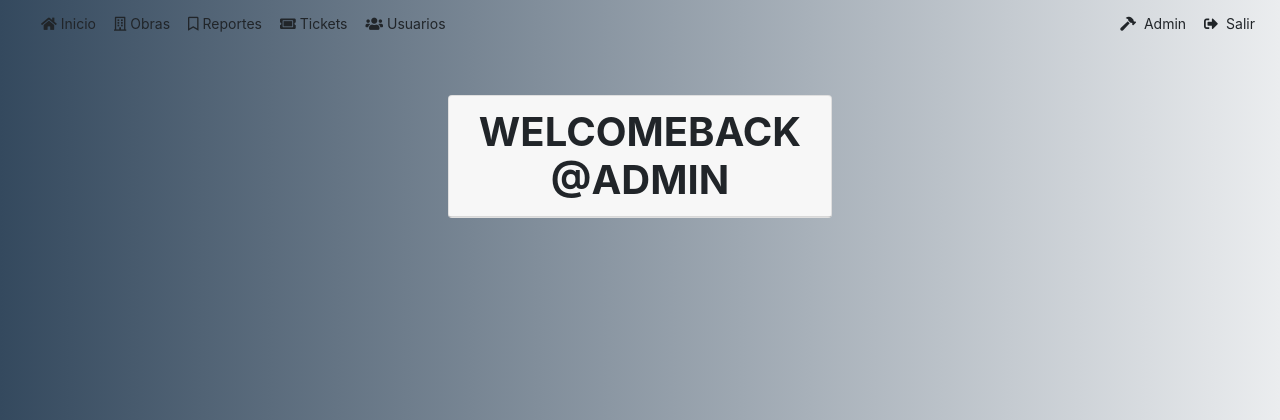
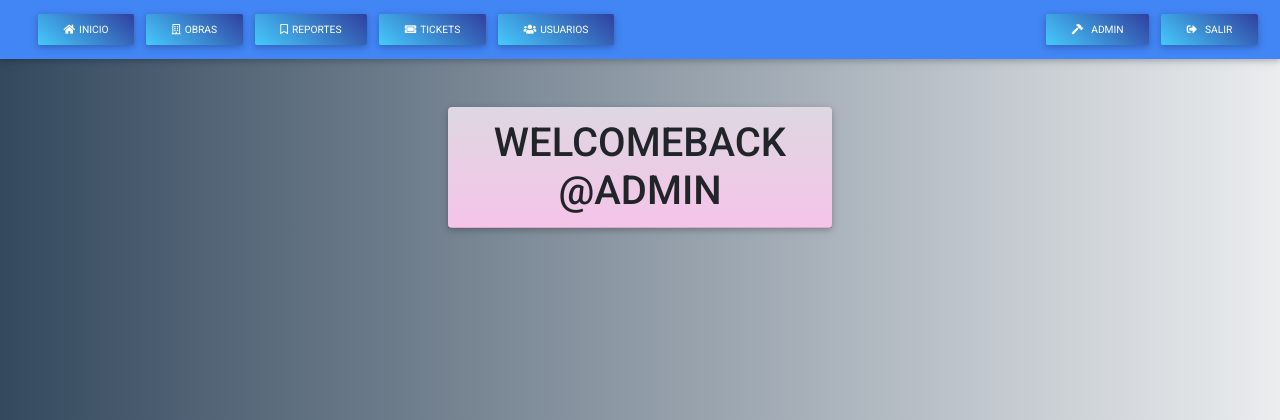
Before and after one commit to JCharly95/Tickets_Reisa, a PHP site: page /Web_3parcial/interfaces/Inicio/Inicio.php in a window 1280 px wide. Shown: the top 420 px of the page. Run offline with PHP 8.4, Linux system fonts and the light colour scheme; some libraries are stand-ins or nearby versions.

Commit message:
Reconexion de inicio
En este commit se reconecto el archivo de inicio.php

```diff
--- a/interfaces/Inicio/Inicio.php
+++ b/interfaces/Inicio/Inicio.php
@@ -1,60 +1,53 @@
 <!DOCTYPE html>
-<html lang="en">
+<html lang="es">
 <head>
     <meta charset="UTF-8">
     <meta name="viewport" content="width=device-width, initial-scale=1, shrink-to-fit=no">
     <meta http-equiv="x-ua-compatible" content="ie=edge">
     <title>Barra de Inicio</title>
     <link rel="icon" href="img/mdb-favicon.ico" type="image/x-icon">
-    <link rel="stylesheet" href="https://use.fontawesome.com/releases/v5.11.2/css/all.css">
+    <link rel="stylesheet" href="https://use.fontawesome.com/releases/v5.8.2/css/all.css">
     <link rel="stylesheet" href="https://fonts.googleapis.com/css?family=Roboto:300,400,500,700&display=swap">
-    <link rel="stylesheet" href="css/bootstrap.min.css">
-    <link rel="stylesheet" href="css/mdb.min.css">
+    <link href="https://cdnjs.cloudflare.com/ajax/libs/twitter-bootstrap/4.5.0/css/bootstrap.min.css" rel="stylesheet">
+    <link href="https://cdnjs.cloudflare.com/ajax/libs/mdbootstrap/4.19.0/css/mdb.min.css" rel="stylesheet">
     <title>Inicio</title>
 </head>
 <body style="background: linear-gradient(to right, #34495e, #ebedef);">
     <nav class="navbar navbar-expand-lg navbar-dark primary-color">
         <a class="navbar-brand" href="#"></a>
-
         <!-- Collapse button -->
         <button class="navbar-toggler" type="button" data-toggle="collapse" data-target="#basicExampleNav" aria-controls="basicExampleNav" aria-expanded="false" aria-label="Toggle navigation">
           <span class="navbar-toggler-icon"></span>
         </button>
-
         <!-- Collapsible content -->
         <div class="collapse navbar-collapse" id="basicExampleNav">
-
             <!-- Links -->
             <ul class="navbar-nav mr-auto">
-            <a href="http://localhost/Web_3parcial/WEB_1/Inicio.php" class="btn blue-gradient btn-sm" ><i class="fas fa-home mr-1"></i>Inicio </a>
+                <a href="Inicio.php" class="btn blue-gradient btn-sm" ><i class="fas fa-home mr-1"></i>Inicio </a>
                 <a href="" class="btn blue-gradient btn-sm" ><i class="far fa-building mr-1"> </i>Obras</a>
                 <a href="" class="btn blue-gradient btn-sm" ><i class="far fa-bookmark mr-1"> </i>Reportes </a>
-            <a href="http://localhost/Web_3parcial/WEB_1/Tickets.php" class="btn blue-gradient btn-sm"><i class="fas fa-ticket-alt mr-1"> </i>Tickets </a>
-            <a href="http://localhost/Web_3parcial/WEB_1/usuarios.php" class="btn blue-gradient btn-sm" ><i class="fas fa-users mr-1"> </i>Usuarios </a>
-
+                <a href="" class="btn blue-gradient btn-sm"><i class="fas fa-ticket-alt mr-1"> </i>Tickets </a>
+                <a href="../usuarios/usuarios.php" class="btn blue-gradient btn-sm" ><i class="fas fa-users mr-1"> </i>Usuarios </a>
             </ul>
             <!-- Links -->
             <div class="md-form my-0">
                 <ul class="navbar-nav mr-auto">
-                <a href="http://localhost/Web_3parcial/WEB_1/admin.php" class="btn blue-gradient btn-sm" ><i class="fas fa-hammer mr-2"></i>Admin</a>
+                    <a href="../Admin/admin.php" class="btn blue-gradient btn-sm" ><i class="fas fa-hammer mr-2"></i>Admin</a>
                     <a href="" class="btn blue-gradient btn-sm" ><i class="fas fa-sign-out-alt mr-2 "></i>Salir</a>
                 </ul>
             </div>
-
         </div>
         <!-- Collapsible content -->
     </nav>
     <!--/.Navbar-->
-
-
     <div class="mx-auto card mt-5 gradient-card-header frozen-dreams-gradient" style="width: 30%;">
         <h1 class="card-header text-center py-10">
             <strong>WELCOMEBACK @ADMIN</strong>
         </h1>
     </div>
-<script type="text/javascript" src="js/jquery.min.js"></script>
-<script type="text/javascript" src="js/popper.min.js"></script>
-<script type="text/javascript" src="js/bootstrap.min.js"></script>
-<script type="text/javascript" src="js/mdb.min.js"></script>
+    <script type="text/javascript" src="https://cdnjs.cloudflare.com/ajax/libs/jquery/3.5.1/jquery.min.js"></script>
+    <script type="text/javascript" src="https://cdnjs.cloudflare.com/ajax/libs/popper.js/1.14.4/umd/popper.min.js"></script>
+    <script type="text/javascript" src="https://cdnjs.cloudflare.com/ajax/libs/twitter-bootstrap/4.5.0/js/bootstrap.min.js"></script>
+    <script type="text/javascript" src="https://cdnjs.cloudflare.com/ajax/libs/mdbootstrap/4.19.0/js/mdb.min.js"></script>
 </body>
 </html>
```
Lines whose indentation alone changed are shown as unchanged.
